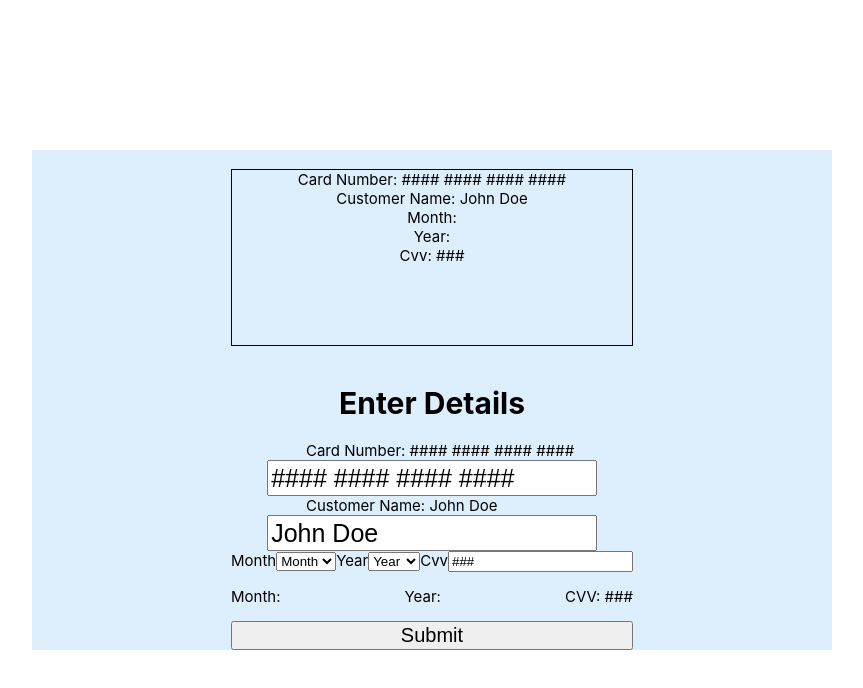
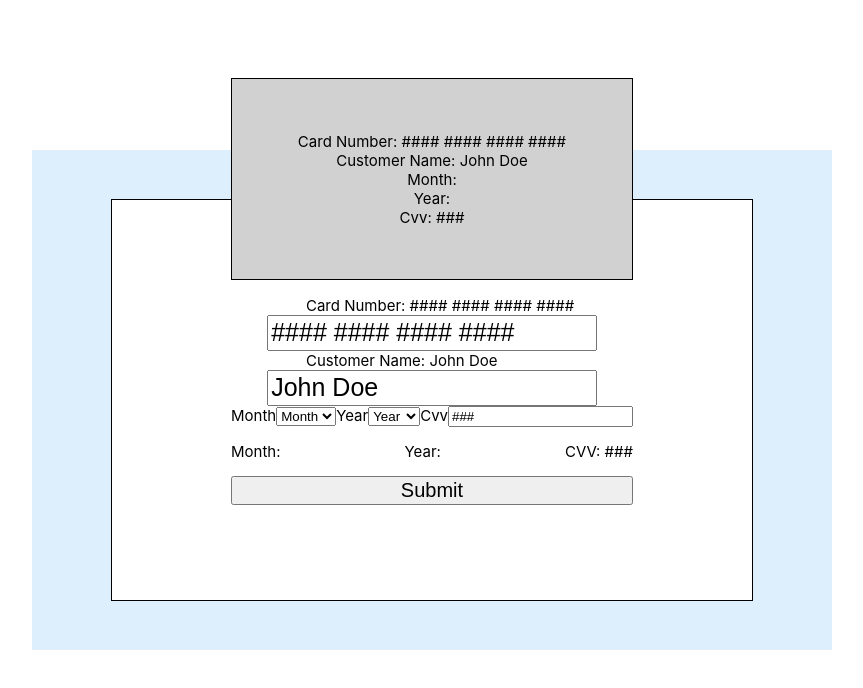
Before and after one commit to Thadman/CreditCard, a React (Create React App) app: page / in a window 1280 px wide. Shown: the top 688 px of the page, without its empty margins (208-1071 px from the left). Built offline with nearby package versions, Linux system fonts and the light colour scheme.

Commit message:
added some positioning, need to sort out background and still style it

```diff
--- a/src/App.css
+++ b/src/App.css
@@ -6,6 +6,7 @@
   flex-direction: column;
   justify-content: center;
   align-items: center;
+  position: relative;
 }
 
 .App {
--- a/src/App.js
+++ b/src/App.js
@@ -43,7 +43,14 @@ function App() {
           />
           <div
             className="form"
-            style={{ display: "flex", justifyContent: "center" }}
+            style={{
+              display: "flex",
+              justifyContent: "center",
+              border: "1px solid black",
+              background: "#fff",
+              height: "80%",
+              width: "80%",
+            }}
           >
             <form
               style={{
--- a/src/components/Credit.js
+++ b/src/components/Credit.js
@@ -6,12 +6,19 @@ export default function Credit(props) {
     <div
       style={{
         width: "50%",
-        height: "175px",
+        height: "200px",
         border: "1px solid black",
         margin: "auto",
+        position: "absolute",
+        bottom: "370px",
+        background: "#d1d1d1",
+        display: "flex",
+        flexDirection: "column",
+        justifyContent: "space-evenly",
       }}
       className="credit-card"
     >
+      <div className="center-credit-card">
         <div>
           <label> Card Number: {props.number}</label>
         </div>
@@ -28,5 +35,6 @@ export default function Credit(props) {
           <label>Cvv: {props.cvv}</label>
         </div>
       </div>
+    </div>
   );
 }
--- a/src/components/Form.js
+++ b/src/components/Form.js
@@ -2,11 +2,7 @@ import React from "react";
 
 export default function form(props) {
   // console.log(props);
-  return (
-    <>
-      <h1>{props.query}</h1>
-    </>
-  );
+  return <>{/* <h1>{props.query}</h1> */}</>;
 }
 
 // state is updating with the onChange handler.
```
Also changed, not shown: 1 other file (tests, documents, lock files or other folders). Lines whose indentation alone changed are shown as unchanged.
